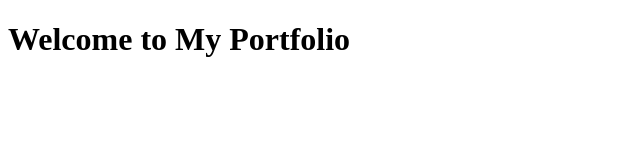
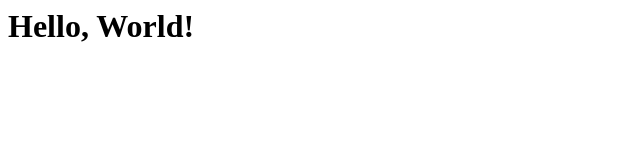
Before and after one commit to baba786/portfolio, a website: page src/index.html in a window 1280 px wide. Shown: the whole page, without its empty margins (0-640 px from the left). Drawn offline with Linux system fonts and the light colour scheme.

Commit message:
Update index.html with simple Hello World

```diff
--- a/src/index.html
+++ b/src/index.html
@@ -1 +1 @@
-<!DOCTYPE html><html lang="en"><head><meta charset="UTF-8"><meta name="viewport" content="width=device-width, initial-scale=1.0"><title>My Portfolio</title></head><body><h1>Welcome to My Portfolio</h1></body></html>
+<html><head><title>Hello World</title></head><body><h1>Hello, World!</h1></body></html>
```
